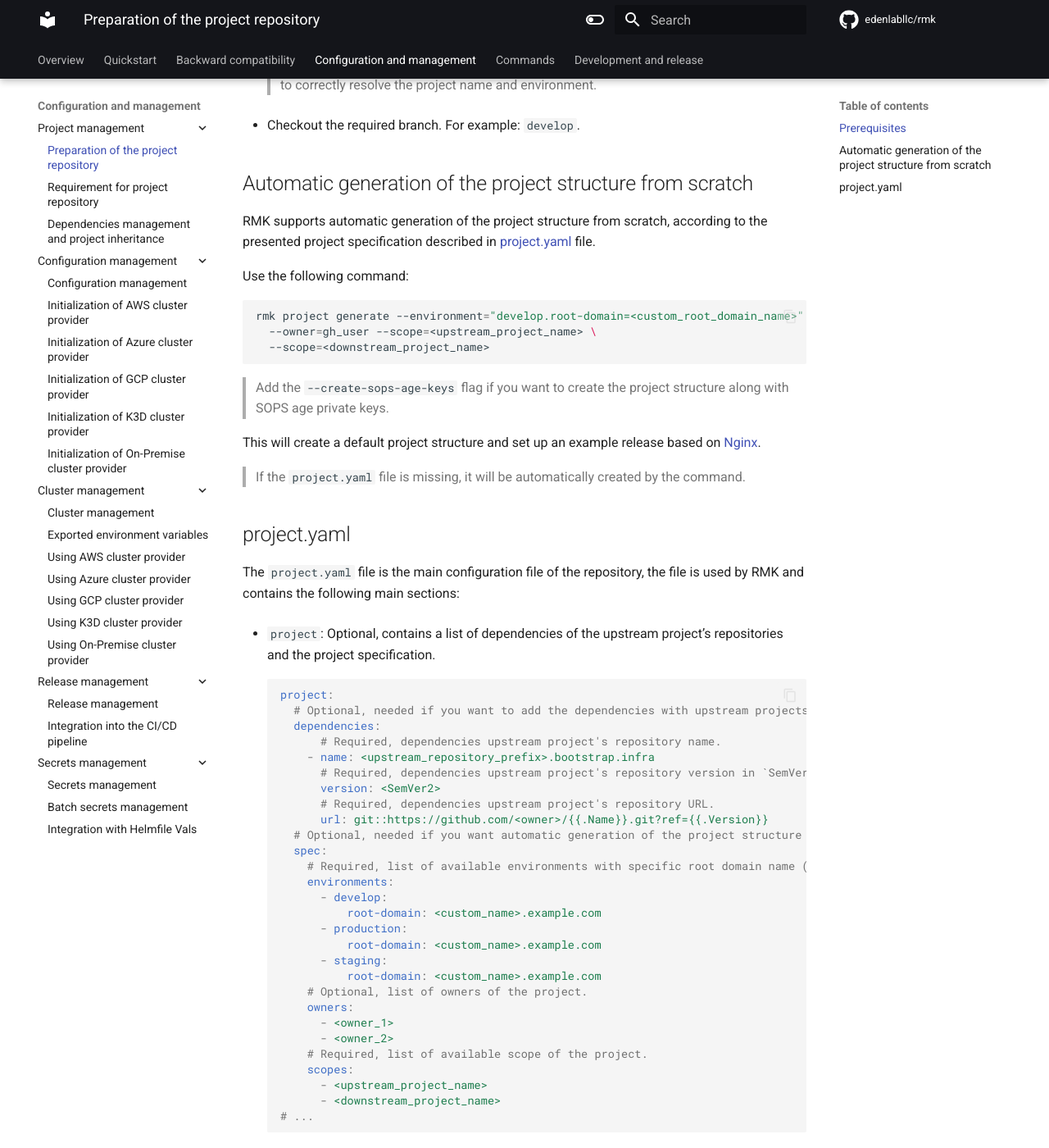
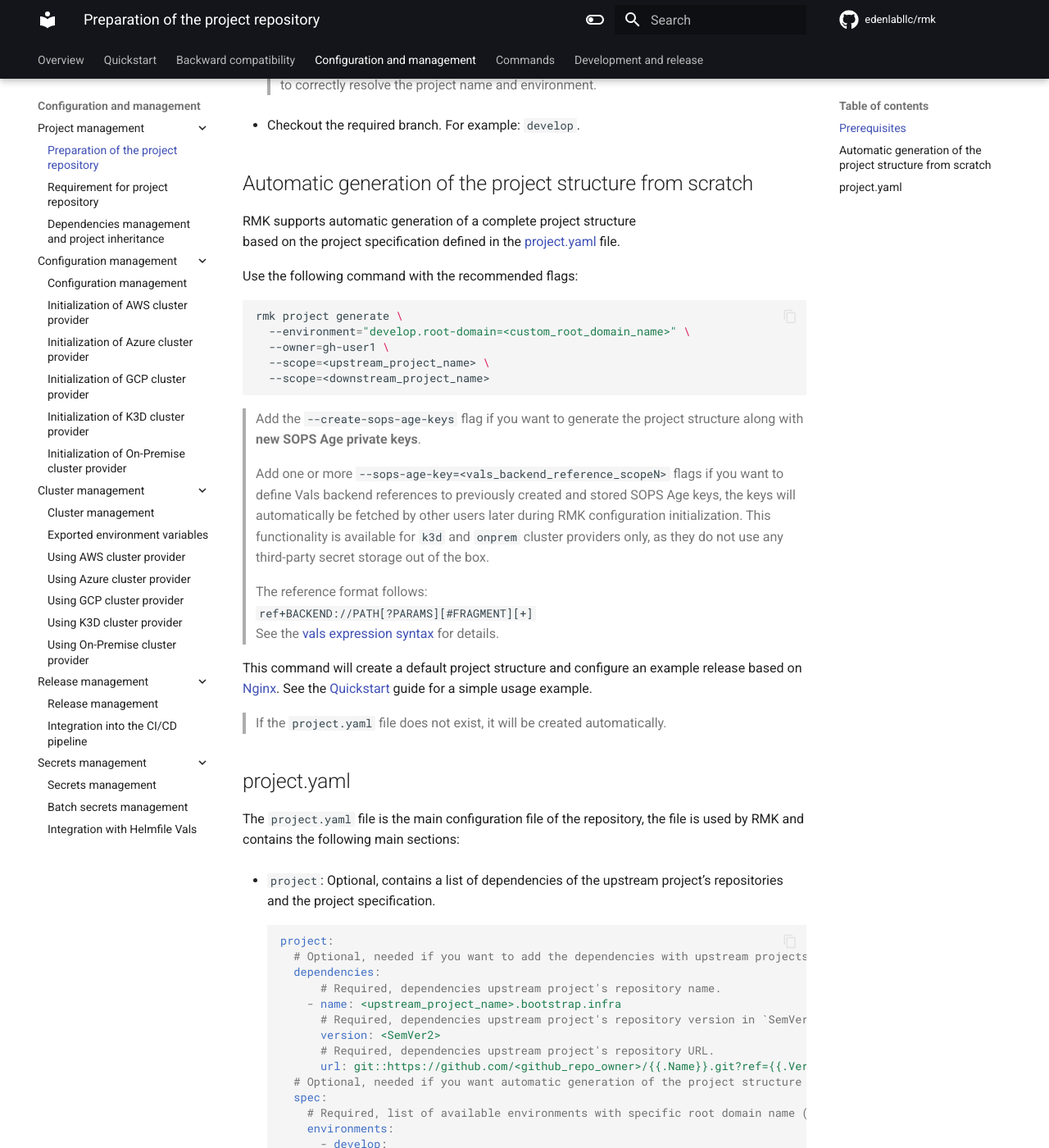
Before and after one commit to edenlabllc/rmk, an MkDocs documentation site: the page built from docs/configuration/project-management/preparation-of-project-repository.md, in a window 1280 px wide and 1400 px high, scrolled down 546 px. Shown: the whole window at 82% size. Built offline with MkDocs 1.6.1 and Material for MkDocs 9.7.7, drawn with Linux system fonts in a browser that asks for light colours; comment, search, counter and statistics services are not loaded; the version menu is left out; some of the changed text lies outside the part shown.

Commit message:
Minor global docs refactoring, including preparation-of-project-repository.md.

````diff
--- a/docs/configuration/project-management/preparation-of-project-repository.md
+++ b/docs/configuration/project-management/preparation-of-project-repository.md
@@ -26,22 +26,36 @@
 
 ## Automatic generation of the project structure from scratch
 
-RMK supports automatic generation of the project structure from scratch, according to the presented project
-specification described in [project.yaml](#projectyaml) file.
+RMK supports automatic generation of a complete project structure
+based on the project specification defined in the [project.yaml](#projectyaml) file.
 
-Use the following command:
+Use the following command with the recommended flags:
 
-```shell
-rmk project generate --environment="develop.root-domain=<custom_root_domain_name>" \
-  --owner=gh_user --scope=<upstream_project_name> \
+```bash
+rmk project generate \
+  --environment="develop.root-domain=<custom_root_domain_name>" \
+  --owner=gh-user1 \
+  --scope=<upstream_project_name> \
   --scope=<downstream_project_name>
 ```
 
-> Add the `--create-sops-age-keys` flag if you want to create the project structure along with SOPS age private keys.
+> Add the `--create-sops-age-keys` flag if you want to generate the project structure along with **new SOPS Age private
+> keys**.
+>
+> Add one or more `--sops-age-key=<vals_backend_reference_scopeN>` flags if you want to define Vals backend
+references to previously created and stored SOPS Age keys, the keys will automatically be fetched by other users later
+> during RMK configuration initialization.
+> This functionality is available for `k3d` and `onprem` cluster providers only, as they do not use any third-party
+> secret storage out of the box.
+>
+> The reference format follows:
+>   `ref+BACKEND://PATH[?PARAMS][#FRAGMENT][+]`
+> See the [vals expression syntax](https://github.com/helmfile/vals?tab=readme-ov-file#expression-syntax) for details.
 
-This will create a default project structure and set up an example release based on [Nginx](https://nginx.org/).
+This command will create a default project structure and configure an example release based
+on [Nginx](https://nginx.org/). See the [Quickstart](../../quickstart.md) guide for a simple usage example.
 
-> If the `project.yaml` file is missing, it will be automatically created by the command.
+> If the `project.yaml` file does not exist, it will be created automatically.
 
 ## project.yaml
 
@@ -56,11 +70,11 @@
     # Optional, needed if you want to add the dependencies with upstream projects to the downstream project.
     dependencies:
         # Required, dependencies upstream project's repository name.
-      - name: <upstream_repository_prefix>.bootstrap.infra
+      - name: <upstream_project_name>.bootstrap.infra
         # Required, dependencies upstream project's repository version in `SemVer2` format, also can be a branch name or a commit hash.
         version: <SemVer2>
         # Required, dependencies upstream project's repository URL.
-        url: git::https://github.com/<owner>/{{.Name}}.git?ref={{.Version}}
+        url: git::https://github.com/<github_repo_owner>/{{.Name}}.git?ref={{.Version}}
     # Optional, needed if you want automatic generation of the project structure from scratch.
     spec:
       # Required, list of available environments with specific root domain name (Git branches).
@@ -73,12 +87,24 @@
             root-domain: <custom_name>.example.com
       # Optional, list of owners of the project.
       owners:
-        - <owner_1>
-        - <owner_2>
+        - <gh_user1>
+        - <gh_user2>
       # Required, list of available scope of the project.
       scopes:
         - <upstream_project_name>
         - <downstream_project_name>
+      # Optional, list of SOPS Age keys defined as vals backend references.
+      # Each reference must follow the vals format:
+      #   ref+BACKEND://PATH[?PARAMS][#FRAGMENT][+]
+      # The uploaded key must follow the naming convention: <project_name>-<scope>
+      # It is strongly recommended to define one key per scope to fully automate the fetch process.
+      # Examples:
+      #   ref+awssecrets://rmk-test-deps?region=us-east-1
+      #   ref+azurekeyvault://rmk-test-deps
+      #   ref+gcpsecrets://rmk-test-rmk-test
+      sops-age-keys:
+        - ref+<vals_backend>://<project_name>-<scope0>?<vals_backend_parameters>
+        - ref+<vals_backend>://<project_name>-<scope1>?<vals_backend_parameters>
   # ...
   ```
 
@@ -93,7 +119,7 @@
         # Required, Helm plugin version in the `SemVer2` format.
         version: <SemVer2>
         # Required, Helm plugin repository URL.
-        url: https://github.com/<owner>/helm-diff
+        url: https://github.com/<github_repo_owner>/helm-diff
       # ...
     # Optional, contains a map of the Helmfile hooks repositories with shell scripts.
     hooks:
@@ -102,7 +128,7 @@
         # Required, Helmfile hooks repository version in the `SemVer2` format.
         version: <SemVer2>
         # Required, Helmfile hooks repository URL.
-        url: git::https://github.com/<owner>/{{.Name}}.git?ref={{.Version}}
+        url: git::https://github.com/<github_repo_owner>/{{.Name}}.git?ref={{.Version}}
     # Optional, contains a map of the sources of binary file tools.
     tools:
       # Optional, tool name.
@@ -137,11 +163,11 @@
       - staging:
           root-domain: localhost
     owners:
-      - owner1
-      - owner2
+      - gh-user1
+      - gh-user2
     scopes:
       - deps
-      - project1
+      - rmk-test
 inventory:
   helm-plugins:
     diff:
````
Also changed, not shown: docs/configuration/cluster-management/cluster-management.md (+2 -2 lines), docs/configuration/project-management/dependencies-management-and-project-inheritance.md (+2 -2 lines), docs/configuration/release-management/ci-cd-integration.md (+1 -1 lines).
